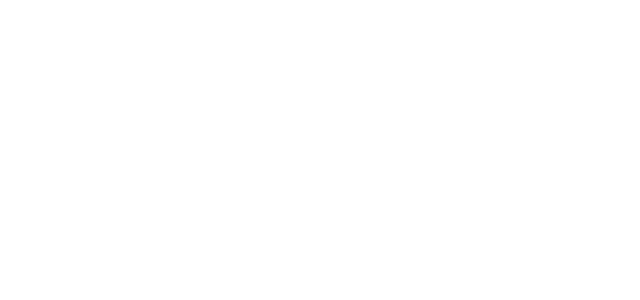
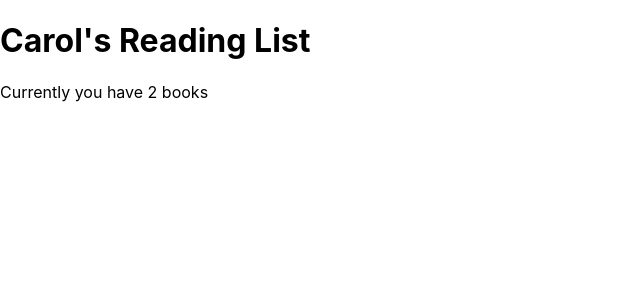
Before and after one commit to CarolinJeba/react-reading-list-app, a React (Create React App) app: page / in a window 1280 px wide. Shown: the top 300 px of the page, without its empty margins (0-640 px from the left). Built offline with nearby package versions, Linux system fonts and the light colour scheme.

Commit message:
createContext and useContext

```diff
--- a/src/App.js
+++ b/src/App.js
@@ -1,9 +1,13 @@
 import React from 'react';
+import Navbar from './components/Navbar';
+import BookContextProvider from './contexts/BookContext';
 
 function App() {
   return (
     <div className="App">
-
+      <BookContextProvider>
+        <Navbar></Navbar>
+      </BookContextProvider>
     </div>
   );
 }
--- /dev/null
+++ b/src/components/Navbar.js
@@ -0,0 +1,15 @@
+import React, { useContext } from 'react';
+import { BookContext } from '../contexts/BookContext';
+
+const Navbar = () => {
+  const { books } = useContext(BookContext);
+  console.log(books);
+  return (
+    <div className="navbar">
+      <h1>Carol's Reading List</h1>
+      <p>Currently you have {books.length} books</p>
+    </div>
+  );
+}
+
+export default Navbar;
--- /dev/null
+++ b/src/contexts/BookContext.js
@@ -0,0 +1,25 @@
+
+import React, { createContext, useState } from 'react';
+
+export const BookContext = createContext();
+
+const BookContextProvider = (props) => {
+  const [books, setBooks] = useState([
+    {title: 'Book1', author: 'Author1', id: 1},
+    {title: 'Book2', author: 'Author2', id: 2},
+  ]);
+  const addBook = (title, author) => {
+    setBooks([...books, {title, author, id: Math.random().toString()}]);
+  };
+  const removeBook = (id) => {
+    setBooks(books.filter(book => book.id !== id));
+  }
+
+  return (
+    <BookContext.Provider value={{ books, addBook, removeBook }}>
+      {props.children}
+    </BookContext.Provider>
+  );
+}
+
+export default BookContextProvider;
```
